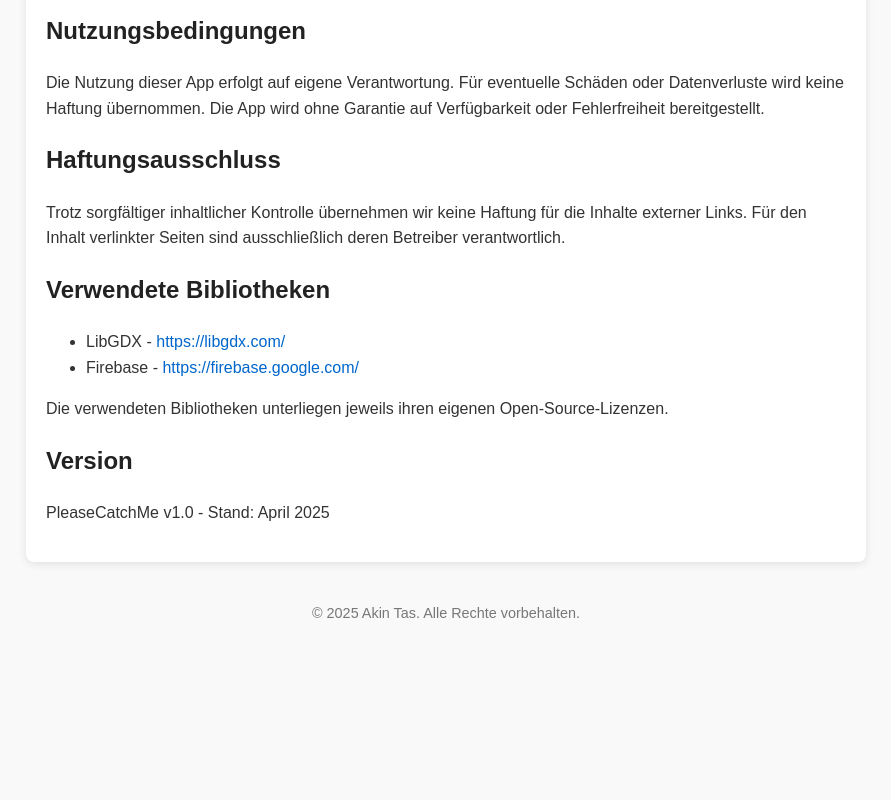
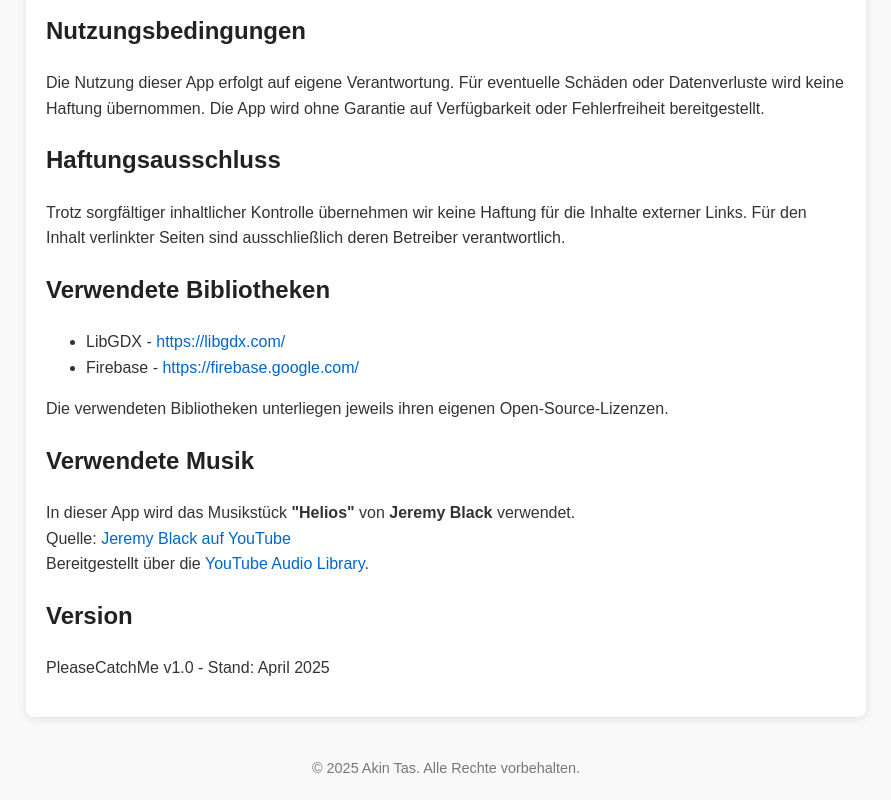
Before and after one commit to AkinT96/catchme, a plain HTML site: page index.html in a window 1280 px wide. Shown: the part 576-1376 px from the top of the page, without its empty margins (194-1085 px from the left). Before the commit the page ends 1221 px from the top, so only its background shows below. Drawn offline with Linux system fonts and the light colour scheme.

Commit message:
Update index.html

```diff
--- a/index.html
+++ b/index.html
@@ -82,6 +82,13 @@
         Die verwendeten Bibliotheken unterliegen jeweils ihren eigenen Open-Source-Lizenzen.
     </p>
 
+    <h2>Verwendete Musik</h2>
+    <p>
+        In dieser App wird das Musikstück <strong>"Helios"</strong> von <strong>Jeremy Black</strong> verwendet.<br>
+        Quelle: <a href="https://www.youtube.com/channel/UCwn53FLEtlJ9dNCH8IRtNIA" target="_blank">Jeremy Black auf YouTube</a><br>
+        Bereitgestellt über die <a href="https://www.youtube.com/audiolibrary" target="_blank">YouTube Audio Library</a>.
+    </p>
+
     <h2>Version</h2>
     <p>
         PleaseCatchMe v1.0 - Stand: April 2025
```
